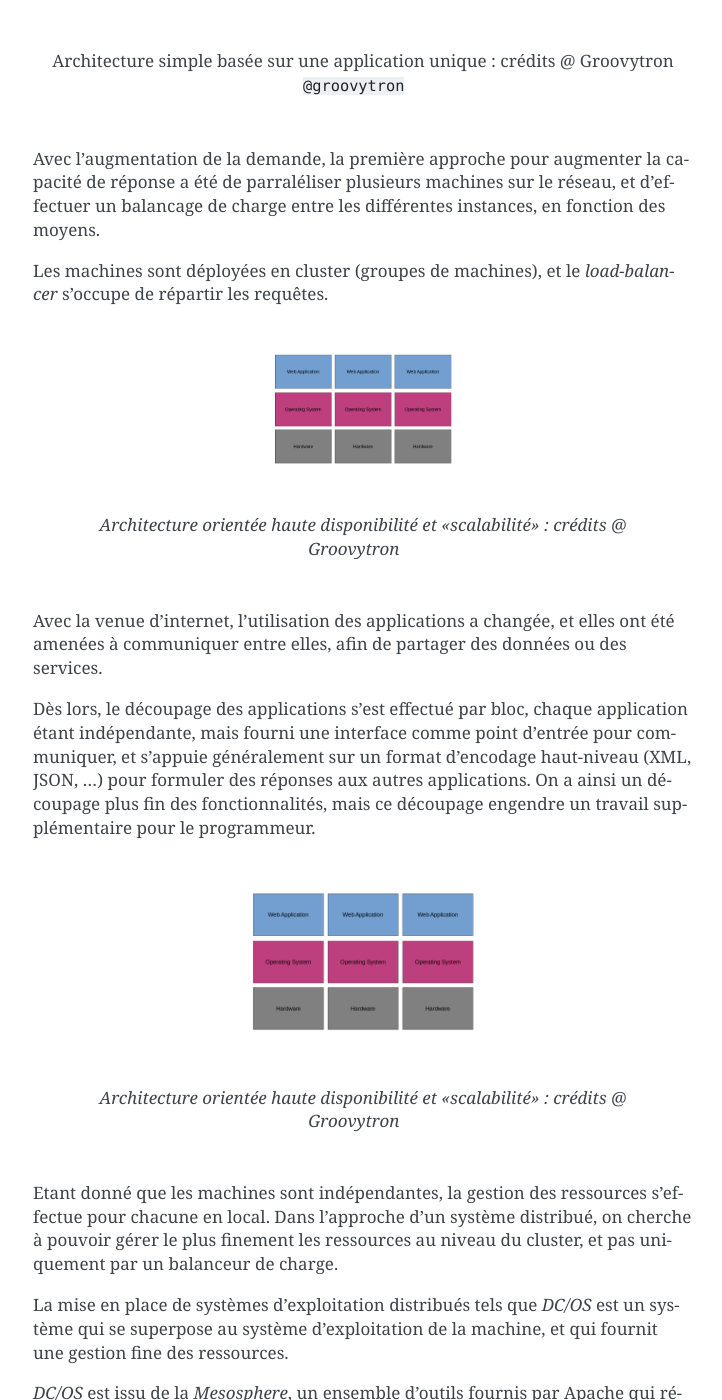
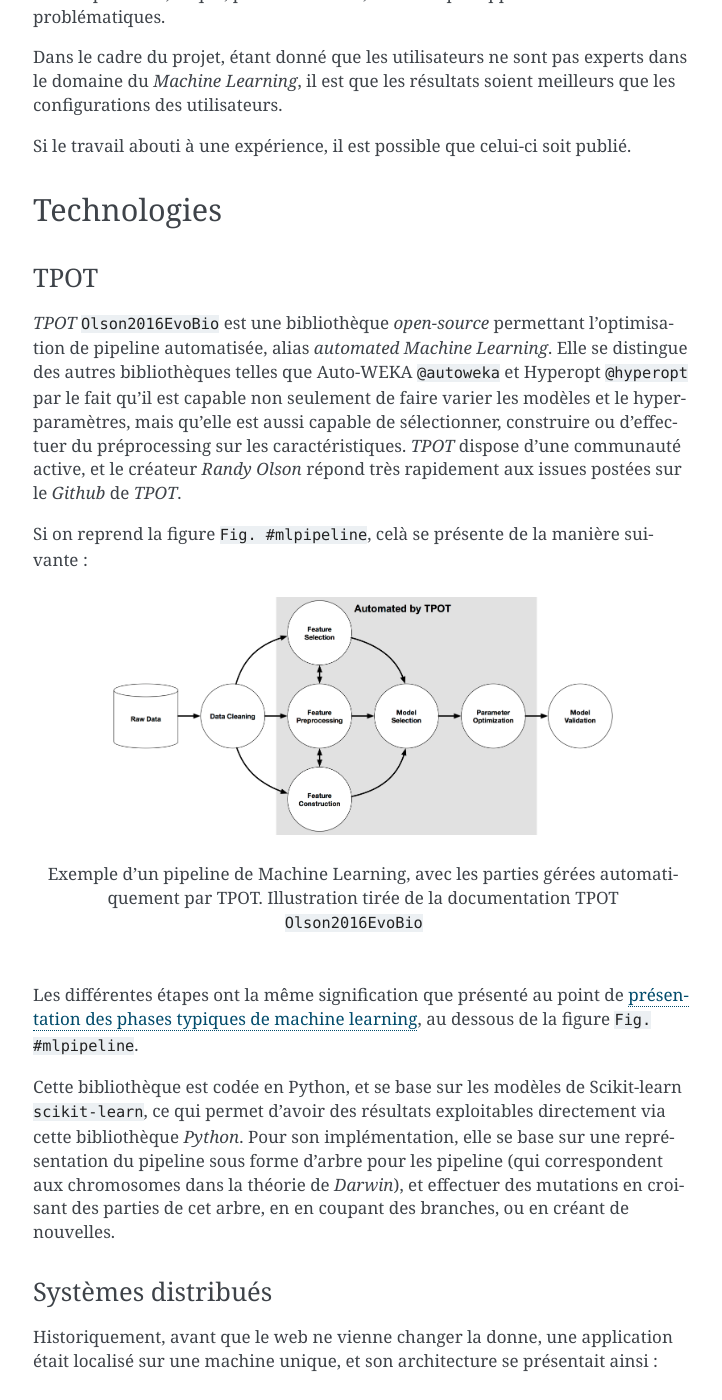
Before and after one commit to axelroy/DocTB, a Sphinx documentation site: the page built from source/index.rst, in a window 1280 px wide and 1400 px high, scrolled down 8438 px. Shown: the whole window, without its empty margins (387-1109 px from the left). Built offline with Sphinx 7.4.7, drawn with Linux system fonts in a browser that asks for light colours; cross-references to code outside the pages are shown as plain code; some of the changed text lies outside the part shown.

Commit message:
Adding figure references, TPOT chapter & completing the Docker chapter.

```diff
--- a/source/conf.py
+++ b/source/conf.py
@@ -30,7 +30,11 @@
 # Add any Sphinx extension module names here, as strings. They can be
 # extensions coming with Sphinx (named 'sphinx.ext.*') or your custom
 # ones.
-extensions = ['sphinx.ext.todo', 'sphinx.ext.mathjax', 'sphinxcontrib.bibtex']
+extensions = ['sphinx.ext.todo', 'sphinx.ext.mathjax', 'sphinxcontrib.bibtex', 'sphinx_numfig']
+
+# numfig:
+# numfig_number_figures = True
+# numfig_figure_caption_prefix = "Figure"
 
 # Add any paths that contain templates here, relative to this directory.
 templates_path = ['_templates']
--- a/source/index.rst
+++ b/source/index.rst
@@ -247,14 +247,26 @@ Ce pipeline est généralement découpé en deux phases distinctes :
 * Extraction, normalisation et éventuellement construction des caractéristiques à partir des données brutes.
 * Application d'un modèle statistique ou linéaire pour effectuer, selon la problématique, une classification ou une régression.
 
-On peut représenter ce flux via la représentation suivante :
+On peut représenter ce flux via la représentation :num:`Fig. #mlpipeline`:
 
+.. _mlpipeline:
 .. figure:: images/ml_pipeline.png
    :width: 500px
    :align: center
    :alt: Exemple d'un pipeline de *Machine Learning*, tiré de la documentation TPOT :cite:`Olson2016EvoBio` et modifié pour supprimer les parties liées à TPOT.
 
    Exemple d'un pipeline de Machine Learning, tiré de la documentation TPOT :cite:`Olson2016EvoBio` et adapté pour supprimer les parties liées à TPOT.
+
+.. _mlphases:
+Par rapport à la figure :num:`Fig. #mlpipeline`, on peut décrire les phases ainsi :
+
+* **Data Cleaning** : Mise en forme des données et nettoyage. Ceci peut consister à renseigner les données manquantes.
+* **Features Preprocessing** : Transformation des caractéristiques pour les rendre plus utilisables dans le contexte, par exemple en les normalisant.
+* **Features Selection** : Sélection des caractéristiques les plus pertinentes pour le modèle.
+* **Feature Construction** : Création de nouvelles caractéristiques à partir des données.
+* **Model Selection** : Sélection du type de modèle ainsi que les hyper-paramètres liés à celui-ci (p.e. pour un réseau de neurones, le nombre de couches de neurones). Actuellement, l’utilisateur doit les configurer lui-même, et même un utilisateur expert ne peut pas garantir que ce sont les meilleurs hyper-paramètres possibles.
+* **Parameter Optimization** : le choix d’un modèle détermine les paramètres qui lui sont liés (p.e. pour un réseau de neurones, le poids de chaque neurone). Ces paramètres  influencent énormément la performance du modèle. Ils sont optimisés lors de cette phase.
+* **Model Validation** : En sortie, nous avons, pour un ensemble de caractéristiques donnée, un modèle et le hyper-paramètres de ce modèle. Il faut ensuite valider ce modèle sur un ensemble de sujets différents afin de déterminer sa pertinence.
 
 Dans une approche traditionnelle d'optimisation d'une expérience de *Machine Learning*,
 on essaie de faire varier les hyper-paramètres du modèle (p.e via les grid-search :cite:`@datagridsearchdoc` de Scikit-Learn :cite:`scikit-learn`).
@@ -288,6 +300,37 @@ Si le travail abouti à une expérience, il est possible que celui-ci soit publi
 
 Technologies
 ---------------
+
+TPOT
+~~~~~~~~~~~~~~~
+
+*TPOT* :cite:`Olson2016EvoBio` est une bibliothèque *open-source* permettant l'optimisation
+de pipeline automatisée, alias *automated Machine Learning*. Elle se distingue des autres
+bibliothèques telles que Auto-WEKA :cite:`@autoweka` et Hyperopt :cite:`@hyperopt` par le fait
+qu'il est capable non seulement de faire varier les modèles et le hyper-paramètres,
+mais qu'elle est aussi capable de sélectionner, construire ou d'effectuer du préprocessing
+sur les caractéristiques. *TPOT* dispose d'une communauté active, et le créateur *Randy Olson*
+répond très rapidement aux issues postées sur le *Github* de *TPOT*.
+
+Si on reprend la figure :num:`Fig. #mlpipeline`, celà se présente de la manière suivante :
+
+.. figure:: images/tpot-ml-pipeline.png
+   :width: 500px
+   :align: center
+   :alt: Exemple d'un pipeline de Machine Learning, avec les parties gérées automatiquement par TPOT. Illustration tirée de la documentation TPOT :cite:`Olson2016EvoBio`
+
+   Exemple d'un pipeline de Machine Learning, avec les parties gérées automatiquement par TPOT. Illustration tirée de la documentation TPOT :cite:`Olson2016EvoBio`
+
+
+Les différentes étapes ont la même signification que présenté au point de :ref:`présentation des phases typiques de machine learning <mlphases>`,
+au dessous de la figure :num:`Fig. #mlpipeline`.
+
+Cette bibliothèque est codée en Python, et se base sur les modèles de Scikit-learn :cite:`scikit-learn`, ce qui
+permet d'avoir des résultats exploitables directement via cette bibliothèque *Python*. Pour son implémentation,
+elle se base sur une représentation du pipeline sous forme d'arbre pour les pipeline (qui correspondent aux chromosomes
+dans la théorie de *Darwin*), et effectuer des mutations en croisant des parties de cet arbre,
+en en coupant des branches, ou en créant de nouvelles.
+
 
 Systèmes distribués
 ~~~~~~~~~~~~~~~
@@ -482,17 +525,23 @@ Il y a deux méthodes d'intéraction avec un container :
 * `docker run`
 * `docker exec`
 
-la méthode run instancie le container. Il permet de définir des paramètres qui définiront
+La méthode `run` instancie le container. Il permet de définir des paramètres qui définiront
 des caractéristiques internes ou externes du container. Il est par exemple possible de
 définir le nom du container, un argument d'entrée (utilisable par l'entrypoint) ou
-des variables d'environnement.
+des variables d'environnement. Suivant l'implémentation du container, il est possible
+que celui-ci agisse comme un service, et se maintienne en vie, en attente de nouveaux
+événements, ou qu'il se termine dès que le travail interne soit terminé. Dans les deux cas,
+il se contente d'attendre que le travail interne(souvent implémenté par un script) renvoie
+un code d'erreur :cite:`@codeerrorissue`
 
 La méthode exec ne peut s'appeler que sur un container qui a déjà été instancié.
 Si le container est en cours d'exécution, il est possible d'envoyer une nouvelle commande
 au container. La plus classique est l'exécution d'un bash en mode interactif, via la commande :
 `docker exec -it containername bash`
 
-
+qui permet d'exécuter une ligne de commande bash. Le paramètre `-it` permet justement
+de laisser la commande en mode intéractif, ce qui permet de ne pas fermer l'exécution
+de la commande dès que celle-ci renvoie un code `0`.
 
 
 Scala
--- a/source/references.bib
+++ b/source/references.bib
@@ -152,7 +152,7 @@
 
 @Misc{@createbaseimagedocker ,
     author = {Docker Inc.},
-    title = {Create a base image - Docker Documentation)},
+    title = {Create a base image - Docker Documentation},
     howpublished = {\url{https://docs.docker.com/engine/userguide/eng-image/baseimages/#create-a-full-image-using-tar}},
     month = {July},
     day = 20,
@@ -161,9 +161,37 @@
 
 @Misc{@dockerfilereference ,
     author = {Docker Inc.},
-    title = {Dockerfile reference - Docker Documentation)},
+    title = {Dockerfile reference - Docker Documentation},
     howpublished = {\url{https://docs.docker.com/engine/reference/builder/}},
     month = {July},
     day = 20,
     year = 2017
 }
+
+
+@Misc{@hyperopt ,
+    author = {hyperopt},
+    title = {Hyperopt - Distributed Asynchronous Hyperparameter Optimization in Python},
+    howpublished = {\url{http://hyperopt.github.io/hyperopt}},
+    month = {July},
+    day = 20,
+    year = 2017
+}
+
+@Misc{@autoweka ,
+    author = {auto-WEKA},
+    title = {Automatic model selection and hyperparameter optimization in WEKA)},
+    howpublished = {\url{http://www.cs.ubc.ca/labs/beta/Projects/autoweka/}},
+    month = {July},
+    day = 20,
+    year = 2017
+}
+
+@Misc{@codeerrorissue ,
+    author = {sallyom},
+    title = {Change 'docker run' exit codes to distinguish docker/contained errors #14012)},
+    howpublished = {\url{https://github.com/moby/moby/pull/14012}},
+    month = {December},
+    day = 5,
+    year = 2015
+}
```
Also changed, not shown: 1 other file.
